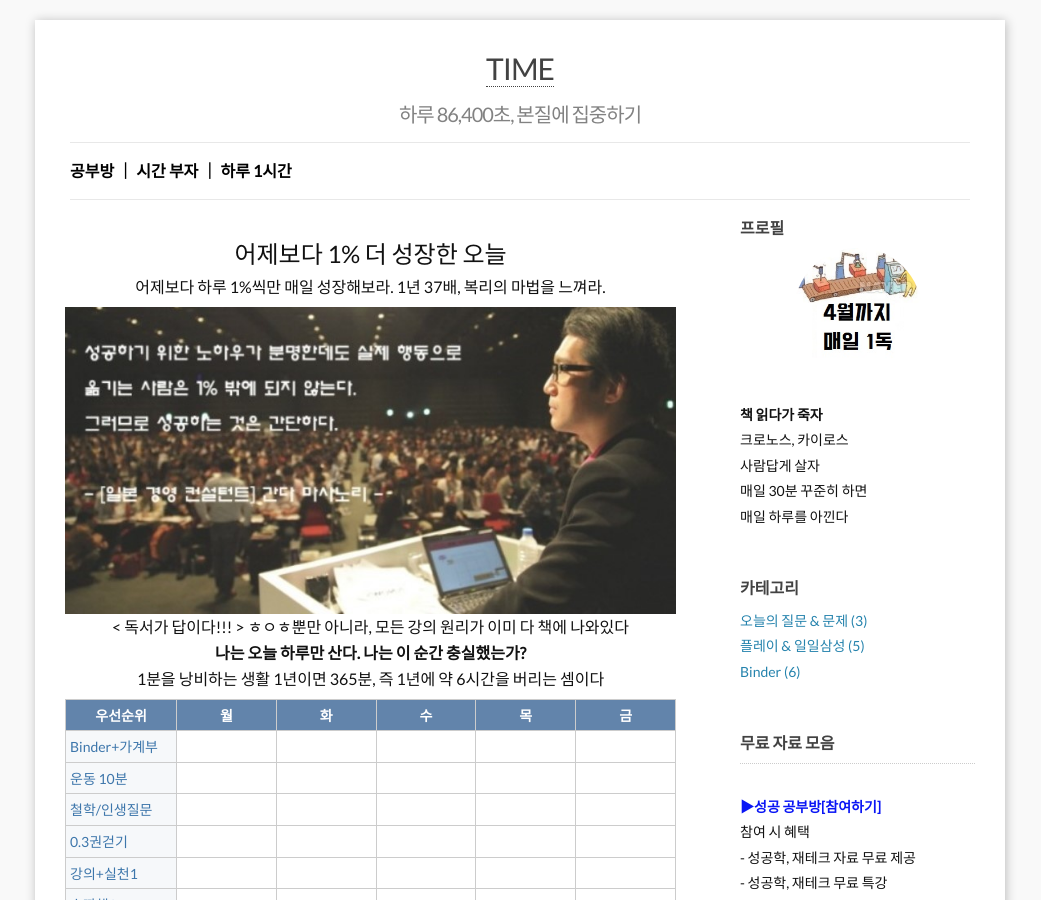
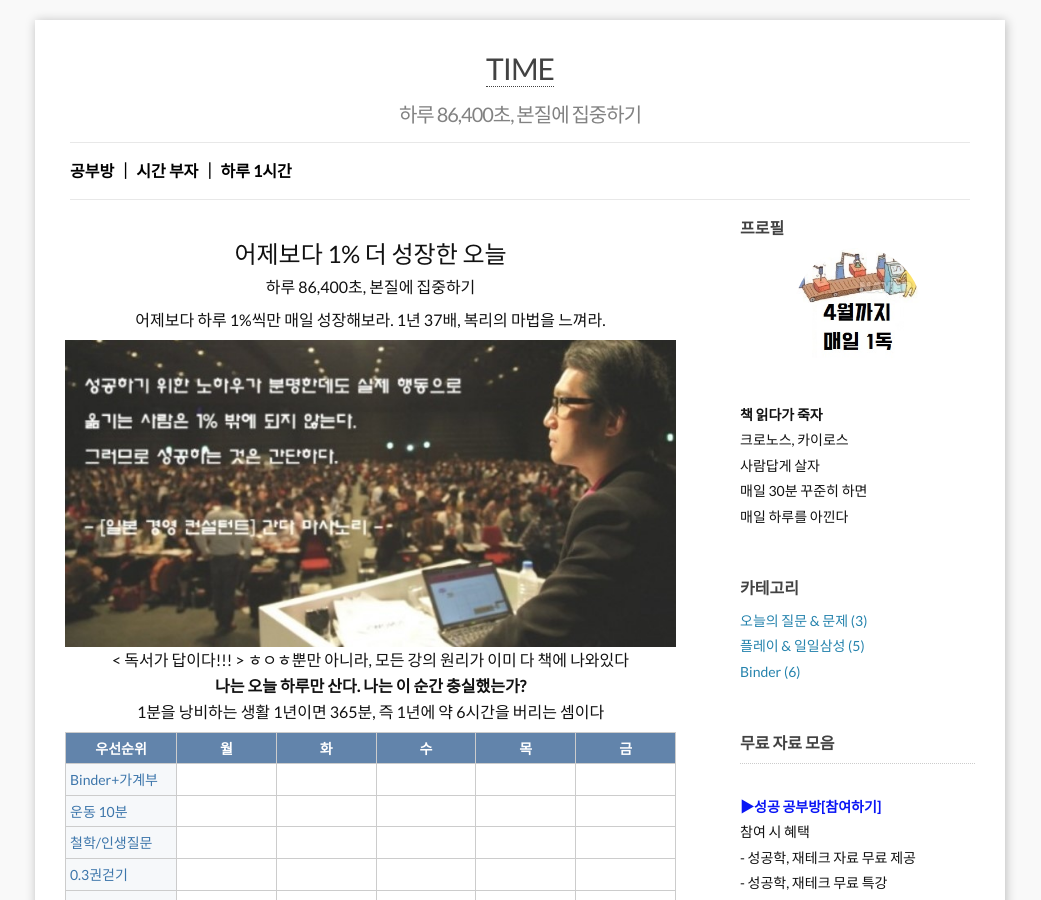
Before and after one commit to leevra/self-management.leeseungju.com, a Jekyll site: the page built from index.html, in a window 1280 px wide and 900 px high. Shown: the whole window, without its empty margins (120-1161 px from the left). Built offline with Jekyll 4.4.1, drawn with Linux system fonts in a browser that asks for light colours; the list of posts is cut into pages by our own code.

Commit message:
Update index.html

```diff
--- a/index.html
+++ b/index.html
@@ -5,6 +5,7 @@ layout: default
 <br>
 <center>
 <h2>어제보다 1% 더 성장한 오늘</h2>
+<p>하루 86,400초, 본질에 집중하기</p>
 <p>어제보다 하루 1%씩만 매일 성장해보라. 1년 37배, 복리의 마법을 느껴라.</p>
 <img src="/images/1.jpg" alt="">
 &lt; 독서가 답이다!!! &gt; ㅎㅇㅎ뿐만 아니라, 모든 강의 원리가 이미 다 책에 나와있다
```
